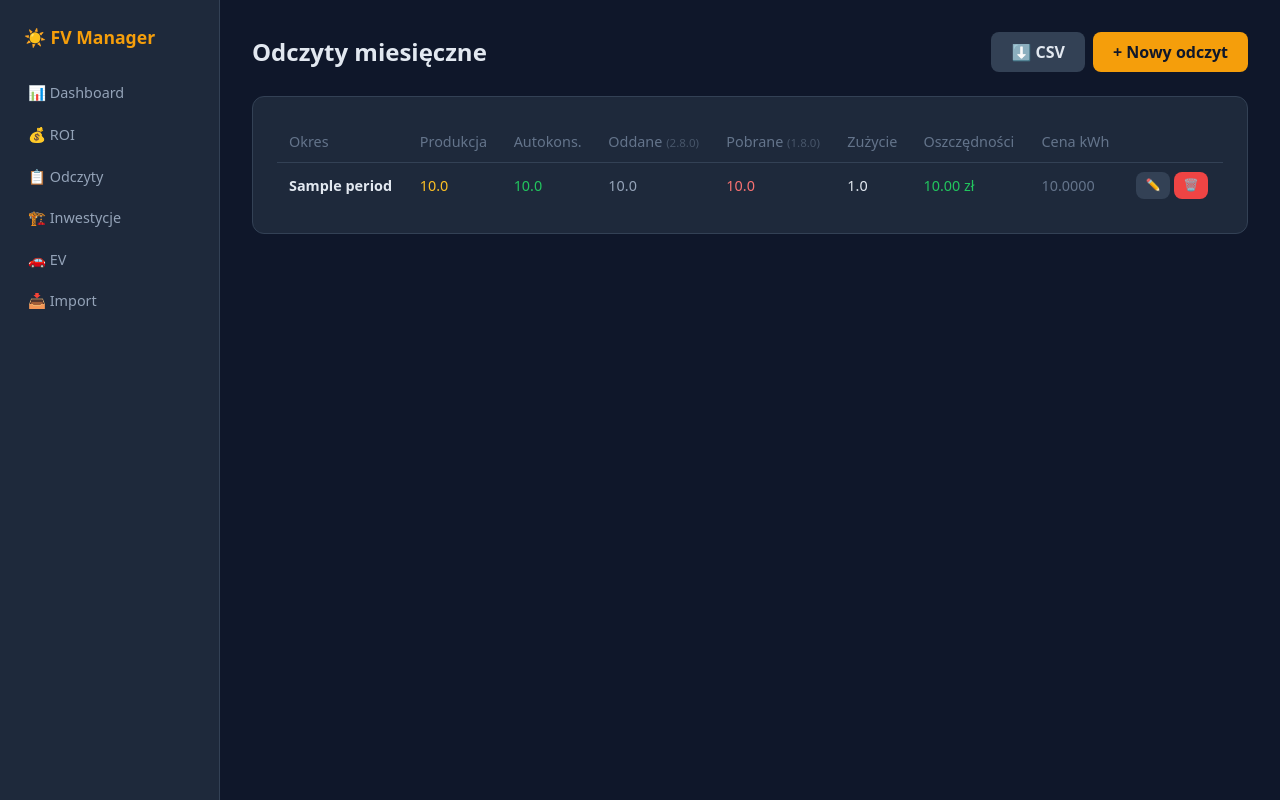
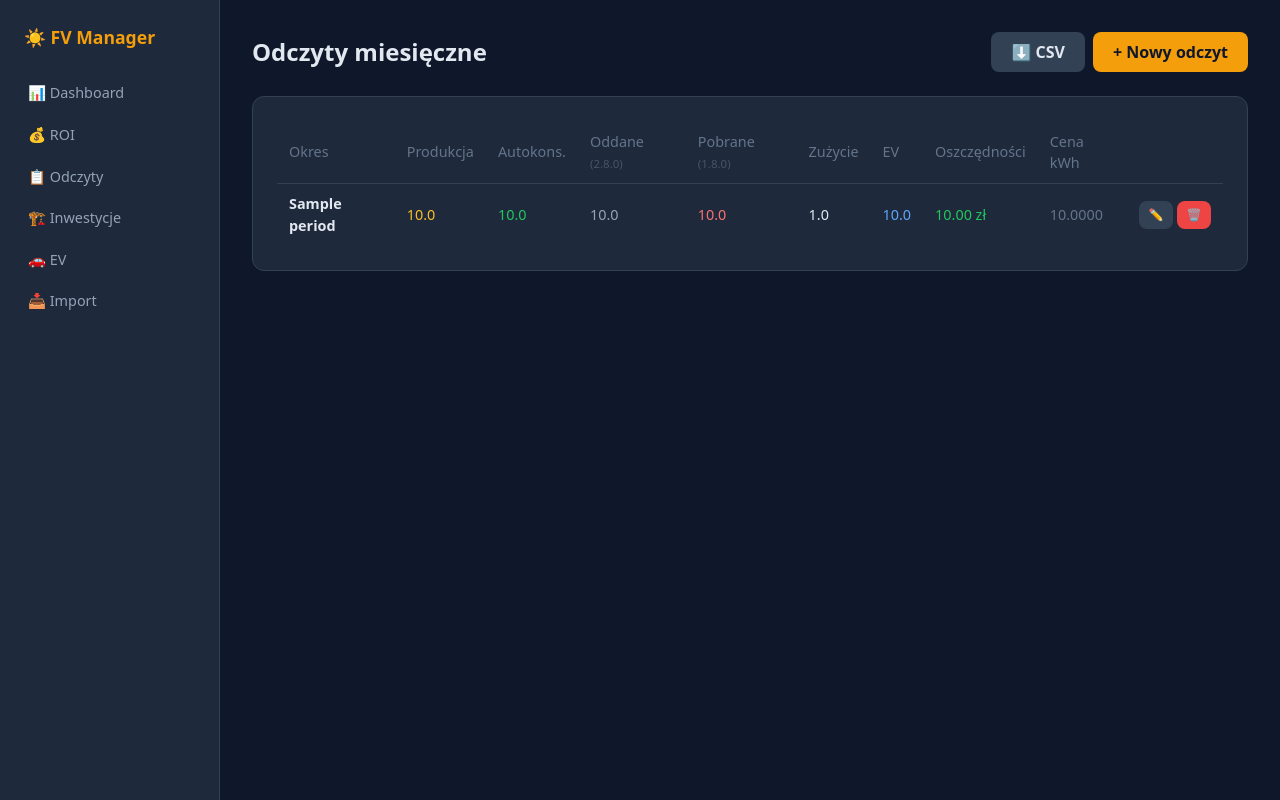
Before and after one commit to SyBeer/fv-manager, a FastAPI app: template templates/readings.html in a window 1280 px wide. Run offline with FastAPI, Linux system fonts and the light colour scheme; the template is opened without the code that fills it: most values are stand-ins (such as "Sample title", 1, 10 or a date in 2020); some libraries are stand-ins or nearby versions.

Commit message:
feat: add EV [kWh] column to readings table
Co-Authored-By: Claude Sonnet 4.6 <noreply@anthropic.com>

```diff
--- a/templates/readings.html
+++ b/templates/readings.html
@@ -19,6 +19,7 @@
         <th>Oddane <small style="color:#475569;">(2.8.0)</small></th>
         <th>Pobrane <small style="color:#475569;">(1.8.0)</small></th>
         <th>Zużycie</th>
+        <th>EV</th>
         <th>Oszczędności</th>
         <th>Cena kWh</th>
         <th></th>
@@ -33,6 +34,7 @@
       <td style="color:#94a3b8;">{{ r.sent_to_grid_kwh|fmtn(1) }}</td>
       <td style="color:#f87171;">{{ r.taken_from_grid_kwh|fmtn(1) }}</td>
       <td>{{ r.total_consumed|fmtn(1) }}</td>
+      <td style="color:#60a5fa;">{% if r.ev_kwh %}{{ r.ev_kwh|fmtn(1) }}{% else %}<span style="color:#475569;">—</span>{% endif %}</td>
       <td style="color:#22c55e;">{% if r.savings_pln %}{{ r.savings_pln|fmtn(2) }} zł{% else %}<span style="color:#475569;">—</span>{% endif %}</td>
       <td style="color:#64748b;">{{ r.price_per_kwh|fmtn(4) if r.price_per_kwh else r.effective_price|fmtn(4) }}</td>
       <td style="white-space:nowrap;">
```
